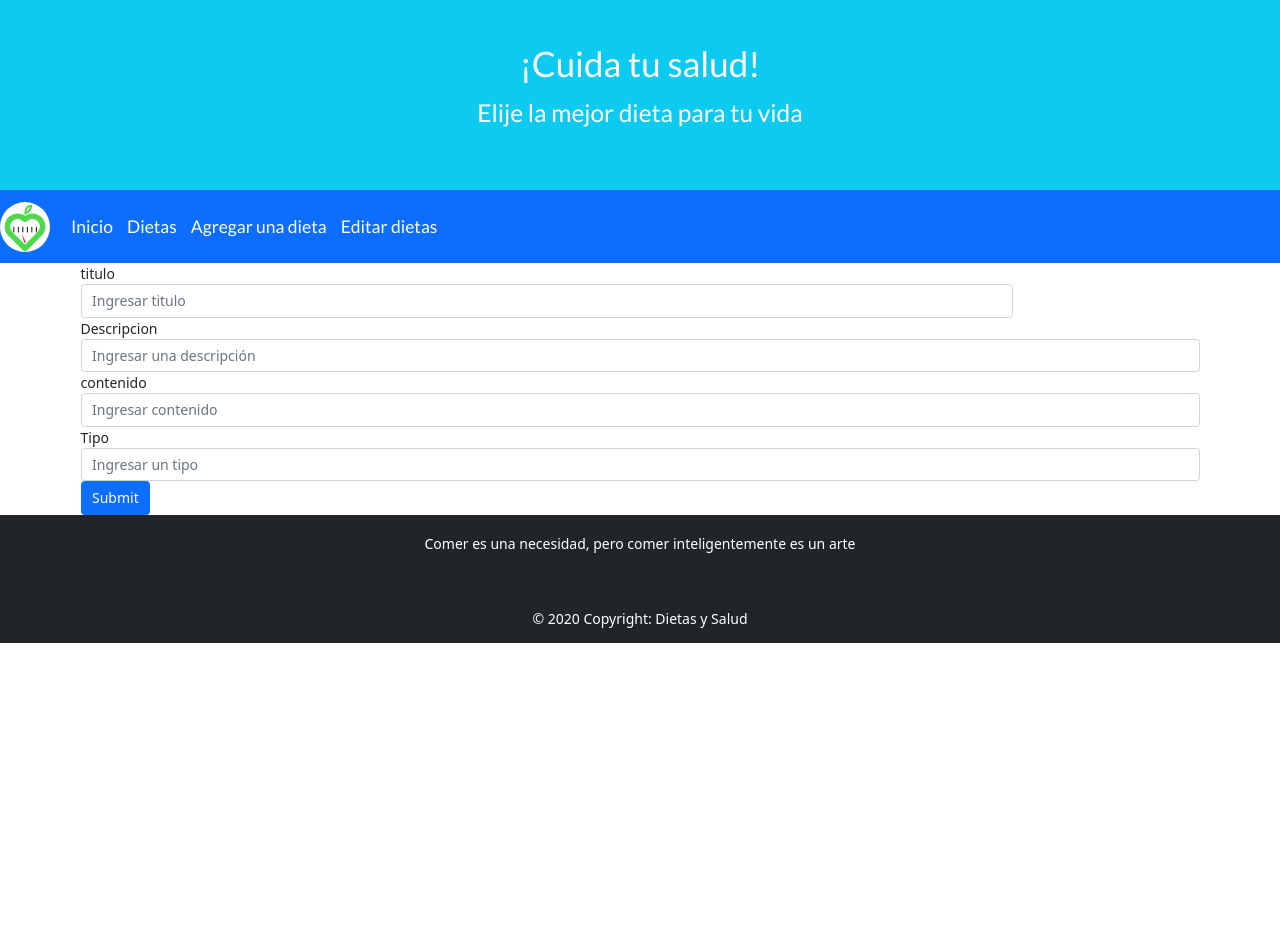
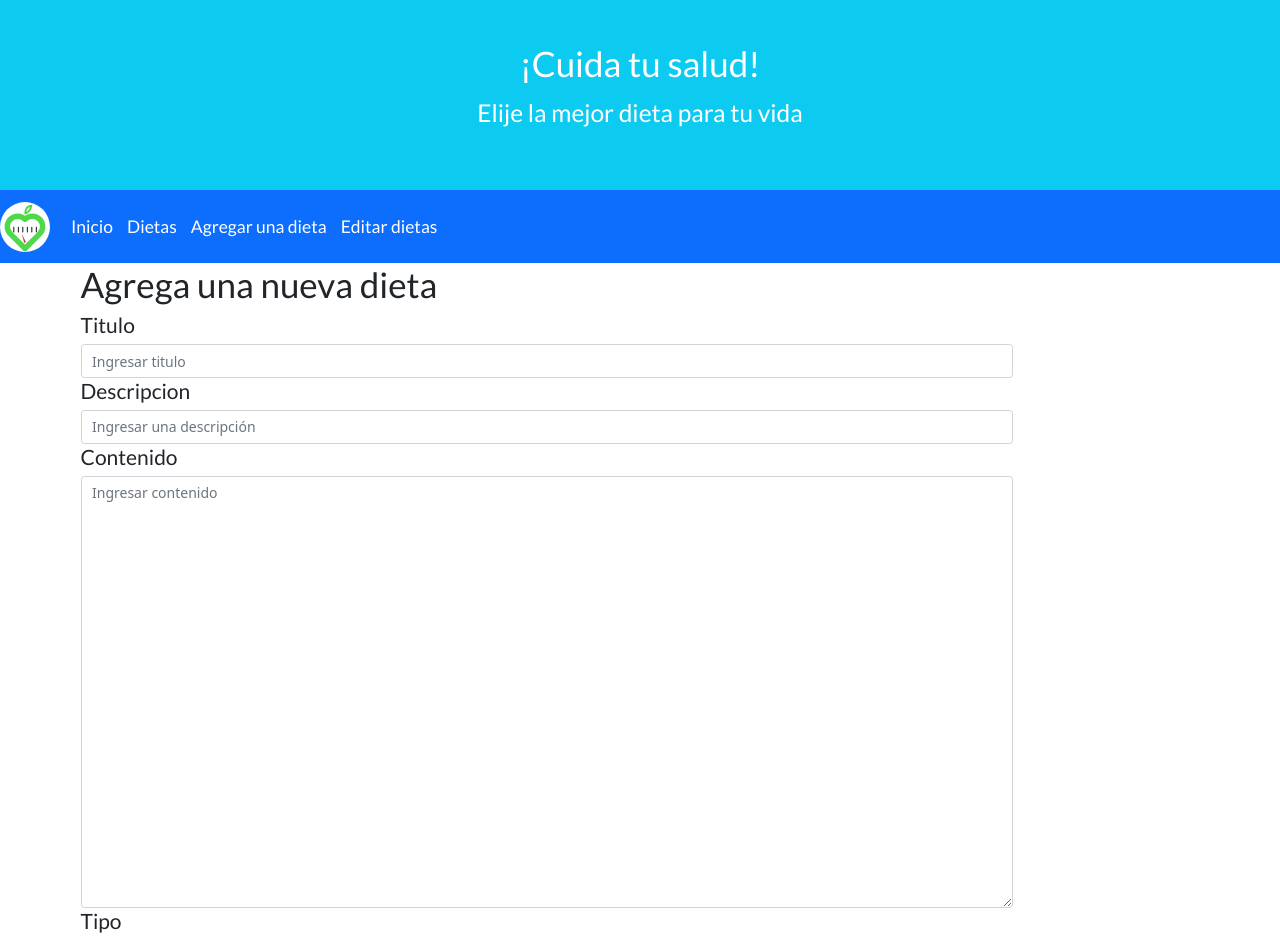
Before and after one commit to Dali-Lopez/proyecto-appreact, a React (Create React App) app in the folder appreact/: page /FormularioProductos in a window 1280 px wide. Shown: the top 938 px of the page. Before the commit the page ends 800 px from the top, so only its background shows below. Built offline with nearby package versions, Linux system fonts and the light colour scheme.

Commit message:
pruebas de fluoid

```diff
--- a/appreact/src/componentes/pages/consultasbd/EliminarProducto.js
+++ b/appreact/src/componentes/pages/consultasbd/EliminarProducto.js
@@ -14,14 +14,40 @@ export default function MostrarProducto({ dietas }) {
         }
     })
     return (
-        <div>
+        <div className="container-fluid">
+            <h1>Dietas actuales</h1>
             {dietas.map((valor, cont) => (
                 <div key={cont}>
-                    <h1>{valor.nombre}</h1>
-                    <button className="btn btn-danger" onClick={() => setValue(valor._id)}>Eliminar</button>
+                    <table class="table table-responsive">
+                        <thead>
+                            <tr>
+                                <th><h5>Titulo</h5></th>
+                                <th><h5>Descripcion</h5></th>
+                                <th><h5>Tipo</h5></th>
+                                <th><h5>Acción</h5></th>
+                            </tr>
+                        </thead>
+                        <tbody>
+                            <tr>
+                                <td className="col-sm-3"> <h6> {valor.titulo} </h6> </td>
+                                <td className="col-sm-3"><h6>{valor.descripcion} </h6></td>
+                                <td className="col-sm-3"><h6>{valor.tipo}</h6></td>
+                                <td className="col-sm-3"><button className="btn btn-danger" onClick={() => setValue(valor._id)}>Eliminar</button></td>
+                            </tr>
+                        </tbody>
+                    </table>
                 </div>
             ))}
-            <h1>K pazo master</h1>
+            {/* {dietas.map((valor, cont) => (
+                <div key={cont}>
+                    <tr>
+                        <td>{valor.titulo}</td>
+                        <td>{valor.descripcion}</td>
+                        <td>{valor.tipo}</td>
+                        <td><button className="btn btn-danger" onClick={() => setValue(valor._id)}>Eliminar</button></td>
+                    </tr>
+                </div>
+            ))} */}
         </div>
     )
 }
--- a/appreact/src/componentes/pages/consultasbd/FormularioProductos.js
+++ b/appreact/src/componentes/pages/consultasbd/FormularioProductos.js
@@ -36,8 +36,11 @@ export default function FormularioProductos(){
 
         <div className="container">
             <form className="form-horizontal" onSubmit={agregarDatos}>
+                <h1>Agrega una nueva dieta</h1>
                 <div className="form-group">
-                    <label className="">titulo</label>
+                    <h4>
+                    <label className="">Titulo</label>
+                    </h4>
                     <div class="col-sm-10">
                         <input
                         type="text"
@@ -50,8 +53,10 @@ export default function FormularioProductos(){
                     </div>
                 </div>
                 <div className="form-group">
+                    <h4>
                     <label className="">Descripcion</label>
-                    <div classNAme=" col-sm-offset-2col-sm-10">
+                    </h4>
+                    <div className=" col-sm-10">
                         <input
                         type="text"
                         name="descripcion"
@@ -63,9 +68,11 @@ export default function FormularioProductos(){
                     </div>
                 </div>
                 <div className="form-group">
-                    <label className="">contenido</label>
-                    <div classNAme=" col-sm-offset-2col-sm-10">
-                        <input
+                    <h4>
+                        <label className="">Contenido</label>
+                    </h4>
+                    <div className=" col-sm-10">
+                        <textarea rows="20"
                         type="text"
                         name="contenido"
                         className="form-control"
@@ -76,8 +83,10 @@ export default function FormularioProductos(){
                     </div>
                 </div>
                 <div className="form-group">
-                    <label className="">Tipo</label>
-                    <div classNAme=" col-sm-offset-2col-sm-10">
+                    <h4>
+                        <label className="">Tipo</label>
+                    </h4>
+                    <div className="col-sm-10">
                         <input
                         type="text"
                         name="tipo"
@@ -88,12 +97,15 @@ export default function FormularioProductos(){
                         />
                     </div>
                 </div>
-
+                <br>
+                </br>
                 <div className="form-group">
-                    <div className="col-sm-offset-2 col-sm-10">
-                        <button type="submit" className="btn btn-primary">Submit</button>
+                    <div className="col-sm-10">
+                        <button type="submit" className="btn btn-primary">Agregar</button>
                     </div>
                 </div>
+                <br>
+                </br>
             </form>
         </div>
     )
--- a/appreact/src/componentes/pages/consultasbd/MostrarProducto.js
+++ b/appreact/src/componentes/pages/consultasbd/MostrarProducto.js
@@ -1,5 +1,6 @@
 import { useEffect, useState } from "react"
-
+import logosvg from '../../../img/logoNutricion.svg'
+// pruebas de fluid algo asi
 export default function MostrarProducto({dietas}){
     const [value, setValue] = useState()
     useEffect(()=>{
@@ -16,23 +17,43 @@ export default function MostrarProducto({dietas}){
     })
     return(
         <div>
+            <div className="float-left"> asdgfasg</div>
+            <div className="float-left"> asdgfasg</div>
+            <div className="float-left"> asdgfasg</div>
+            <div className="float-left"> asdgfasg</div>
+            <div className="float-left"> asdgfasg</div>
+            <div className="float-left"> asdgfasg</div>
+            <div className="float-left"> asdgfasg</div>
+            <div className="float-left"> asdgfasg</div>
+            <div className="float-left"> asdgfasg</div>
+            <div className="float-left"> asdgfasg</div>
+            <div className="float-left"> asdgfasg</div>
+            <div className="float-left"> asdgfasg</div>
+            <div className="float-left"> asdgfasg</div>
+            <div className="float-left"> asdgfasg</div>
+            <div className="float-left"> asdgfasg</div>
+            <div className="float-left"> asdgfasg</div>
             {dietas.map((valor, cont)=>(
                 <div key={cont}>
-                    {/* <h1>{valor.nombre}</h1> */}
-                    {/* <button className="btn btn-danger" onClick={()=>setValue(valor._id)}>Eliminar</button> */}
-                    <div className="row">
-                        <div className="col-md-3">
-                            <div className="card">
-                                <div className ="card-body">
-                                    <h5 className ="card-title">{valor.titulo}</h5>
-                                    <p className ="card-footer">{valor.descripcion}</p>
+                    <div className="row row-cols-1 row-cols-md-3 g-4">
+
+                        <div className="col">
+                            <div className="card h-100 float-md-left">
+                                <img src={logosvg} className="card-img-top" width="300px" height="300px" alt=""></img>
+                                <div className="card-body">
+                                    <h5 className="card-title">{valor.titulo}</h5>
+                                    <p className="card-text">{valor.descripcion}</p>
+                                    <a href="https://www.elsevier.es/es-revista-offarm-4-articulo-dietas-hipocaloricas-13070732" className="btn btn-primary">Mas información</a>
+                                </div>
+                                <div className="card-footer">
+                                    <small className="text-muted">Actualización 01/12/21</small>
                                 </div>
                             </div>
                         </div>
+
                     </div>
                 </div>
             ))}
-            <h1>K pazo master</h1>
         </div>
     )
 }
```
Also changed, not shown: 2 other files (tests, documents, lock files or other folders).
